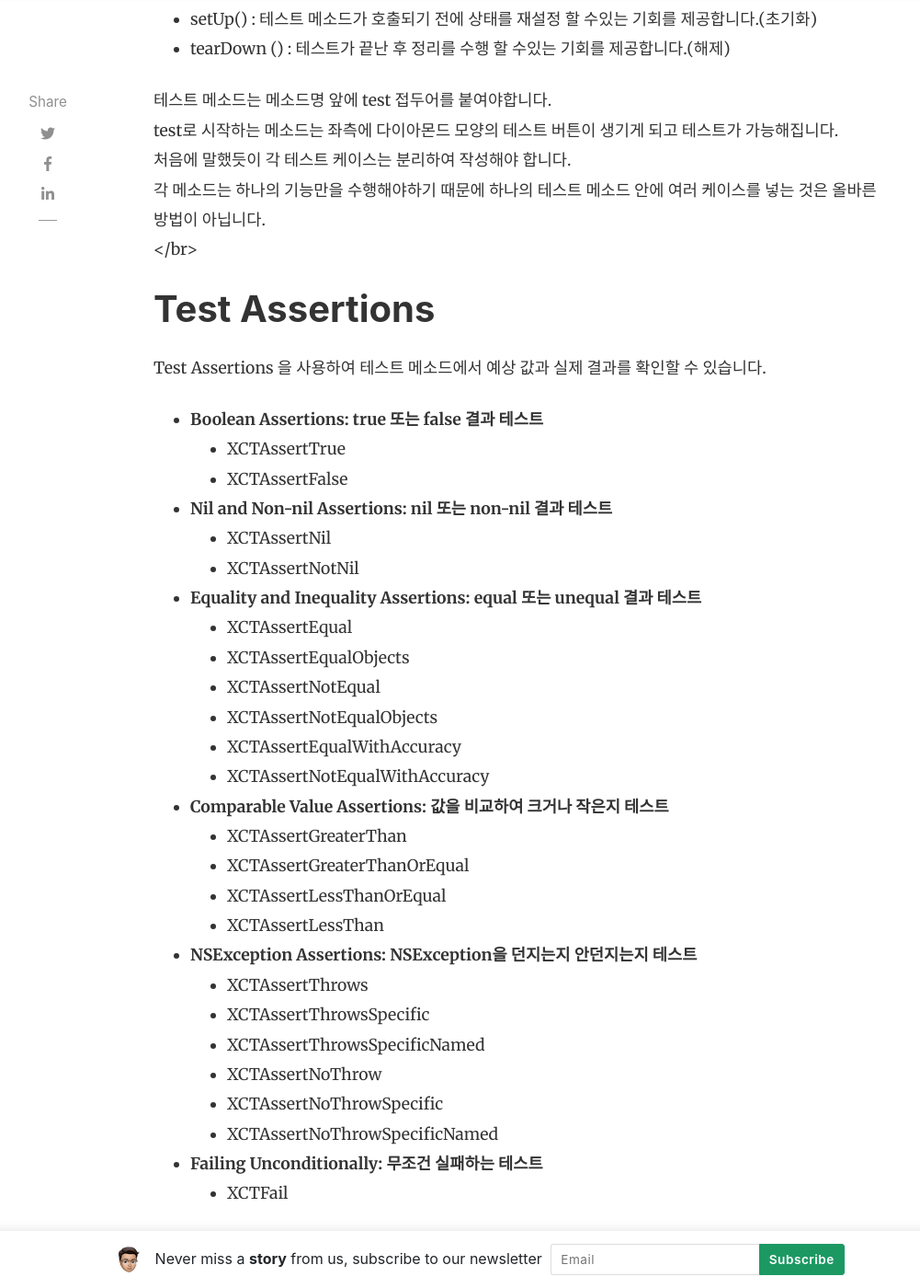
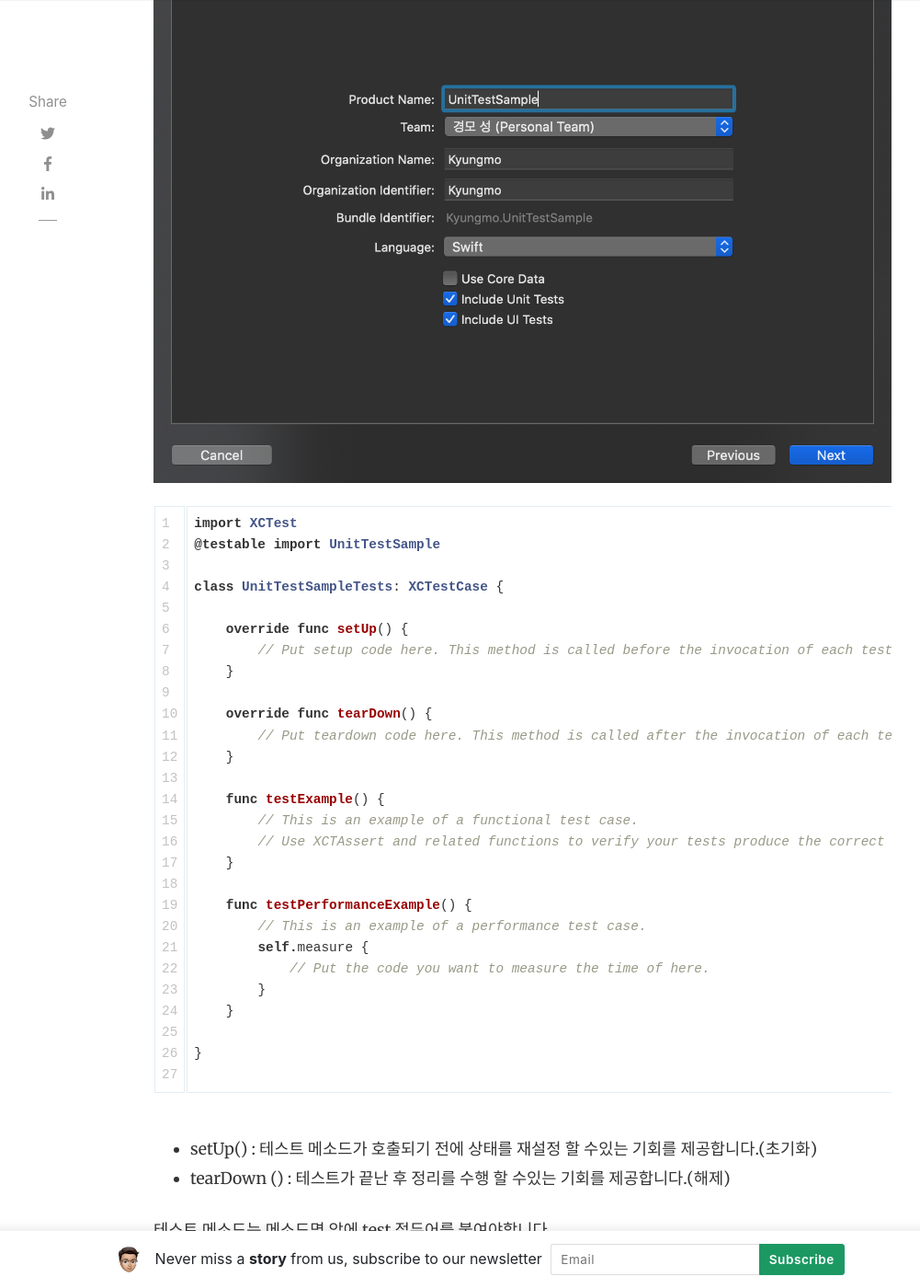
Before and after one commit to KyungmoSung/KyungmoSung.github.io, a Jekyll site: the page built from _posts/2019-09-16-unit-test.md, in a window 1280 px wide and 1400 px high, scrolled down 1103 px. Shown: the whole window at 92% size, without its empty margins (118-1119 px from the left). Built offline with Jekyll 4.4.1, drawn with Linux system fonts in a browser that asks for light colours; nearby versions of some CDN libraries; comment, search, counter and statistics services are not loaded.

Commit message:
"iOS Unit test(단위 테스트)" 내용 추가

````diff
--- a/_posts/2019-09-16-unit-test.md
+++ b/_posts/2019-09-16-unit-test.md
@@ -17,11 +16,42 @@
 유닛 테스트는 (일반적인 테스트와 달리) 개발자(developer) 뿐만 아니라 보다 더 심도있는 테스트를 위해 테스터(tester)에 의해 수행되기도 한다.
 
 한마디로 Unit test는 원하는대로 동작하는지 확인하는 테스트(검증)) 절차이다.
-</br>
+
+<br>
 
 # Xcode에서 Unit test
 프로젝트 생성시 하단에 `Include Unit Tests` 체크하게되면 자동으로 유닛 테스트를 포함한 프로젝트가 만들어 집니다.
-```Swift
+![](/assets/images/unittest/1.png)
+
+
+```swift
+import XCTest
+@testable import UnitTestSample
+
+class UnitTestSampleTests: XCTestCase {
+
+    override func setUp() {
+        // Put setup code here. This method is called before the invocation of each test method in the class.
+    }
+
+    override func tearDown() {
+        // Put teardown code here. This method is called after the invocation of each test method in the class.
+    }
+
+    func testExample() {
+        // This is an example of a functional test case.
+        // Use XCTAssert and related functions to verify your tests produce the correct results.
+    }
+
+    func testPerformanceExample() {
+        // This is an example of a performance test case.
+        self.measure {
+            // Put the code you want to measure the time of here.
+        }
+    }
+
+}
+
 ```
 - setUp() : 테스트 메소드가 호출되기 전에 상태를 재설정 할 수있는 기회를 제공합니다.(초기화)
 - tearDown () : 테스트가 끝난 후 정리를 수행 할 수있는 기회를 제공합니다.(해제)
@@ -30,7 +60,8 @@
 test로 시작하는 메소드는 좌측에 다이아몬드 모양의 테스트 버튼이 생기게 되고 테스트가 가능해집니다.
 처음에 말했듯이 각 테스트 케이스는 분리하여 작성해야 합니다.
 각 메소드는 하나의 기능만을 수행해야하기 때문에 하나의 테스트 메소드 안에 여러 케이스를 넣는 것은 올바른 방법이 아닙니다.
-</br>
+
+<br>
 
 # Test Assertions
 Test Assertions 을 사용하여 테스트 메소드에서 예상 값과 실제 결과를 확인할 수 있습니다.
````
Also changed, not shown: other parts of _posts/2019-09-16-unit-test.md (+0 -1 lines), assets/images/unittest/1.png (added).
